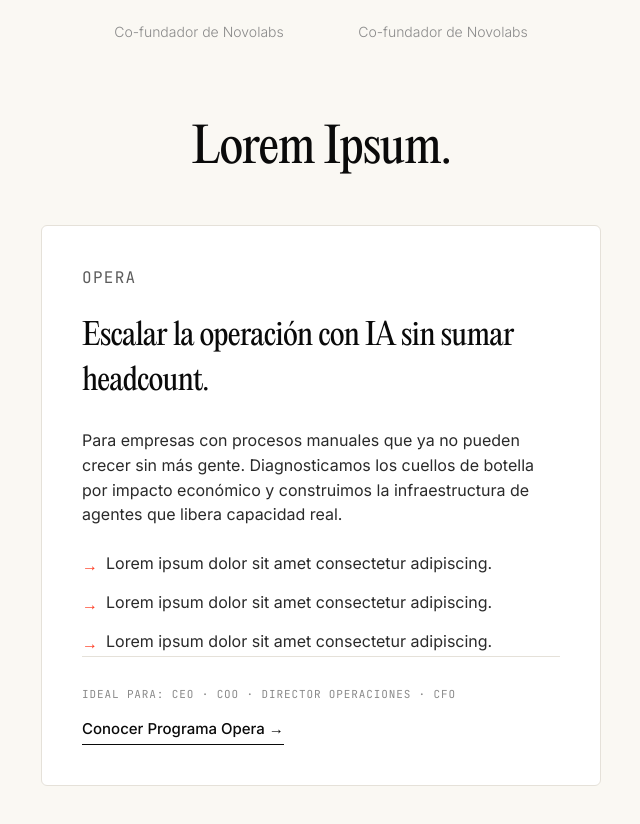
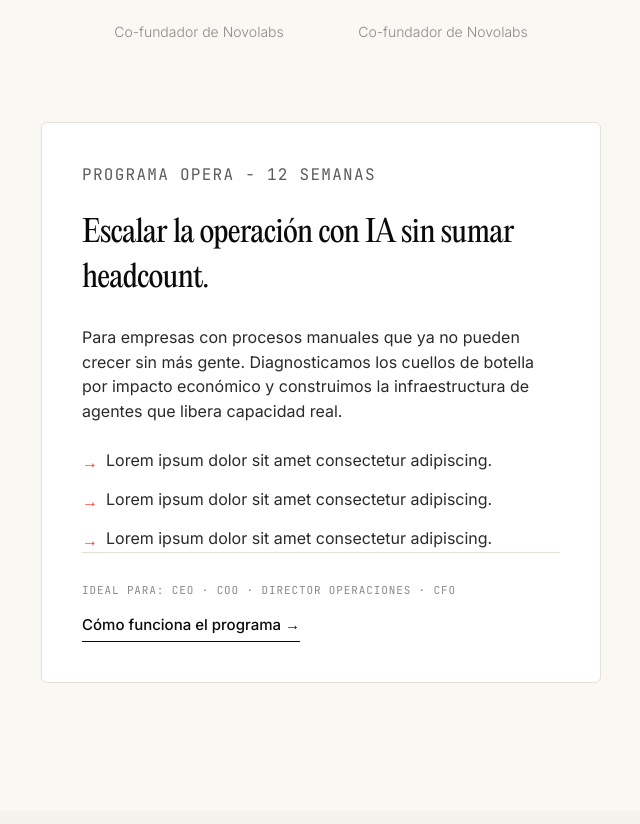
Before and after one commit to dami-novolabs/landingb2b, a Next.js app: page / in a window 1280 px wide. Shown: the part 4942-5766 px from the top of the page, without its empty margins (319-959 px from the left). Built offline with nearby package versions, Linux system fonts and the light colour scheme.

Commit message:
feat: update TwoTracks component with new program description and CTA
Co-authored-by: Dami <102418453+dami-novolabs@users.noreply.github.com>

```diff
--- a/src/components/landing/TwoTracks.tsx
+++ b/src/components/landing/TwoTracks.tsx
@@ -7,14 +7,14 @@ import { Eyebrow } from "@/components/ui/Eyebrow";
 
 const CARDS = [
   {
-    eyebrow: "OPERA",
+    eyebrow: "Programa Opera - 12 semanas",
     title: "Escalar la operación con IA sin sumar headcount.",
     body1:
       "Para empresas con procesos manuales que ya no pueden crecer sin más gente. Diagnosticamos los cuellos de botella por impacto económico y construimos la infraestructura de agentes que libera capacidad real.",
     body2:
       "En 12 semanas, tu equipo trabaja con una capa de IA propia, documentada y de tu propiedad.",
     ideal: "IDEAL PARA: CEO · COO · DIRECTOR OPERACIONES · CFO",
-    cta: "Conocer Programa Opera",
+    cta: "Cómo funciona el programa",
     href: "/opera",
   },
 ];
@@ -62,9 +62,6 @@ export default function TwoTracks() {
       </div>
 
       <div className="mx-auto mt-20 max-w-[1280px] px-8">
-        <h3 className="mb-12 text-center font-display text-[32px] leading-[1.15] tracking-[-0.02em] text-novo-black md:text-[48px]">
-          Lorem Ipsum.
-        </h3>
 
         <div className="flex justify-center">
           <div className="w-full max-w-[560px]">
```
